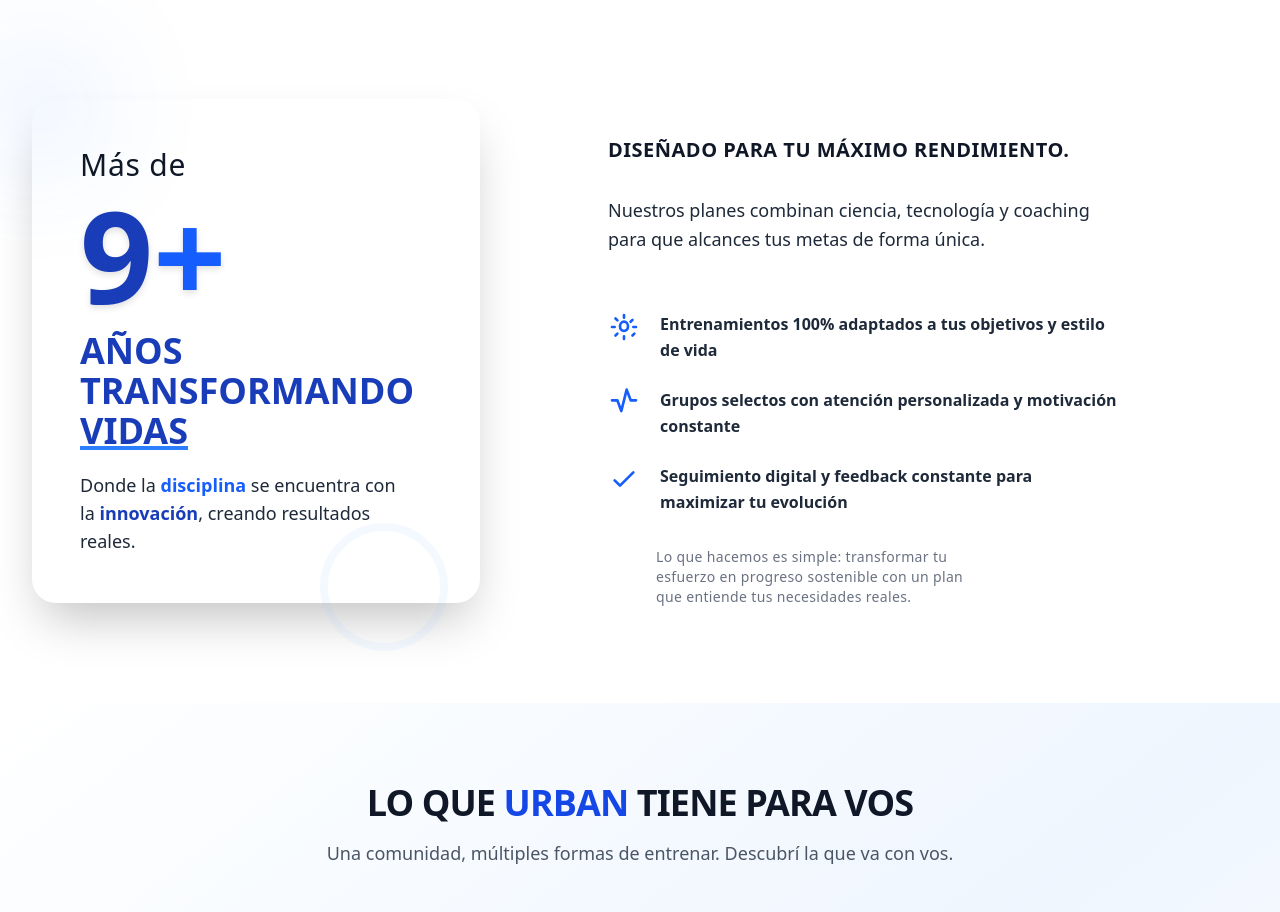
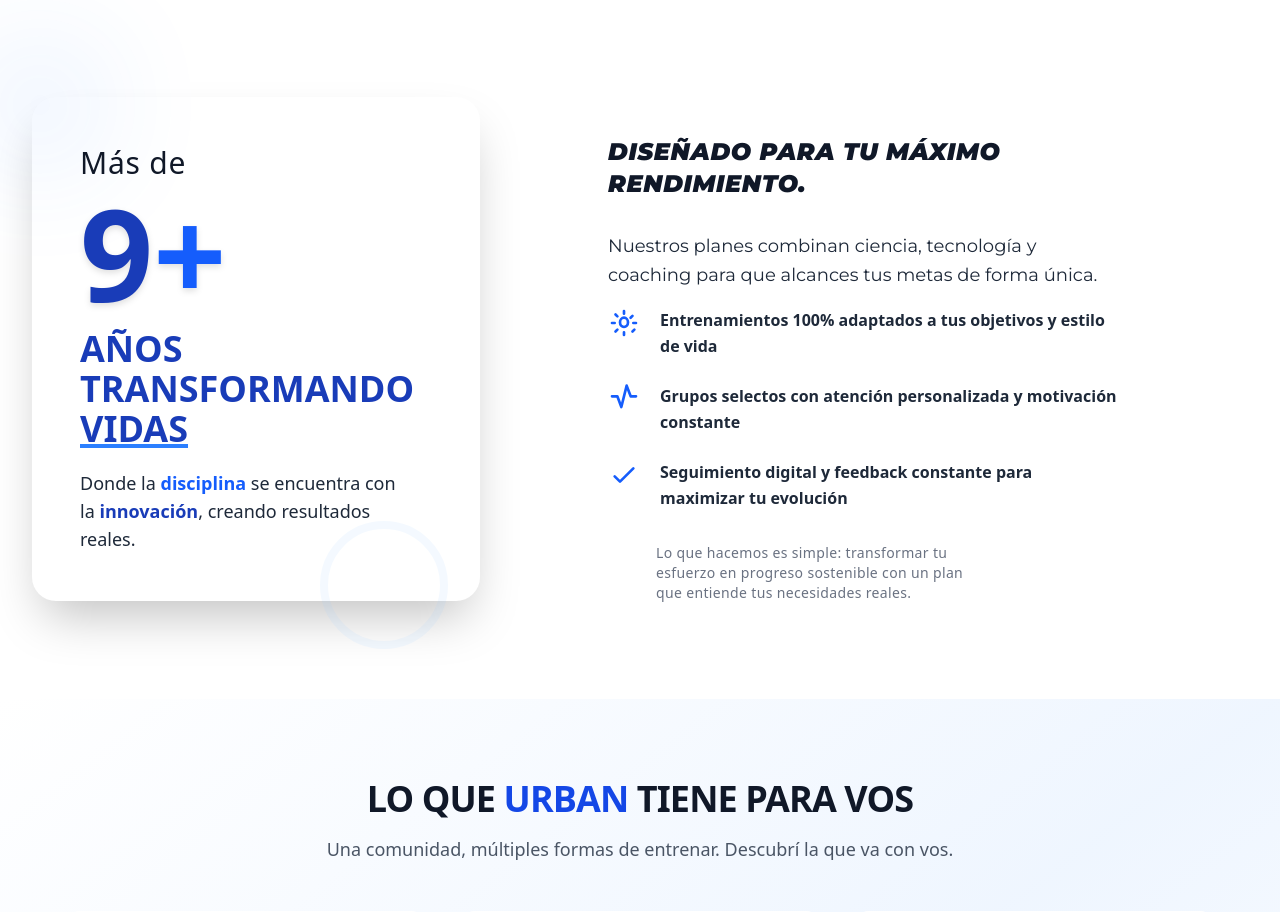
Before and after one commit to SoftFusion-Technologies/urban-ofi-desa, a React (Vite) app: page / in a window 1280 px wide. Shown: the part 800-1712 px from the top of the page. Built offline with nearby package versions, Linux system fonts and the light colour scheme; grey boxes are pictures that could not be loaded; the HTML template or start-up script is replaced by a standard one.

Commit message:
mejoras 2

```diff
--- a/src/Components/Home/GymExperienceSection.jsx
+++ b/src/Components/Home/GymExperienceSection.jsx
@@ -66,15 +66,15 @@
         } lg:translate-x-12`}
         // en pantallas lg+ se desplaza 3rem (48px) a la derecha
       >
-        <p className=" uppercase mt-10 font-semibold text-xl tracking-wide">
+        <p className="titulo uppercase mt-10 font-semibold text-2xl tracking-wide">
           Diseñado para tu máximo rendimiento.
         </p>
-        <p className="mb-6 text-lg leading-relaxed text-gray-800">
+        <p className="cuerpo mb-6 text-lg leading-relaxed text-gray-800">
           Nuestros planes combinan ciencia, tecnología y coaching para que
           alcances tus metas de forma única.
         </p>
 
-        <ul className="space-y-6">
+        <ul className="space-y-6 -mt-10">
           {[
             {
               icon: (
```
